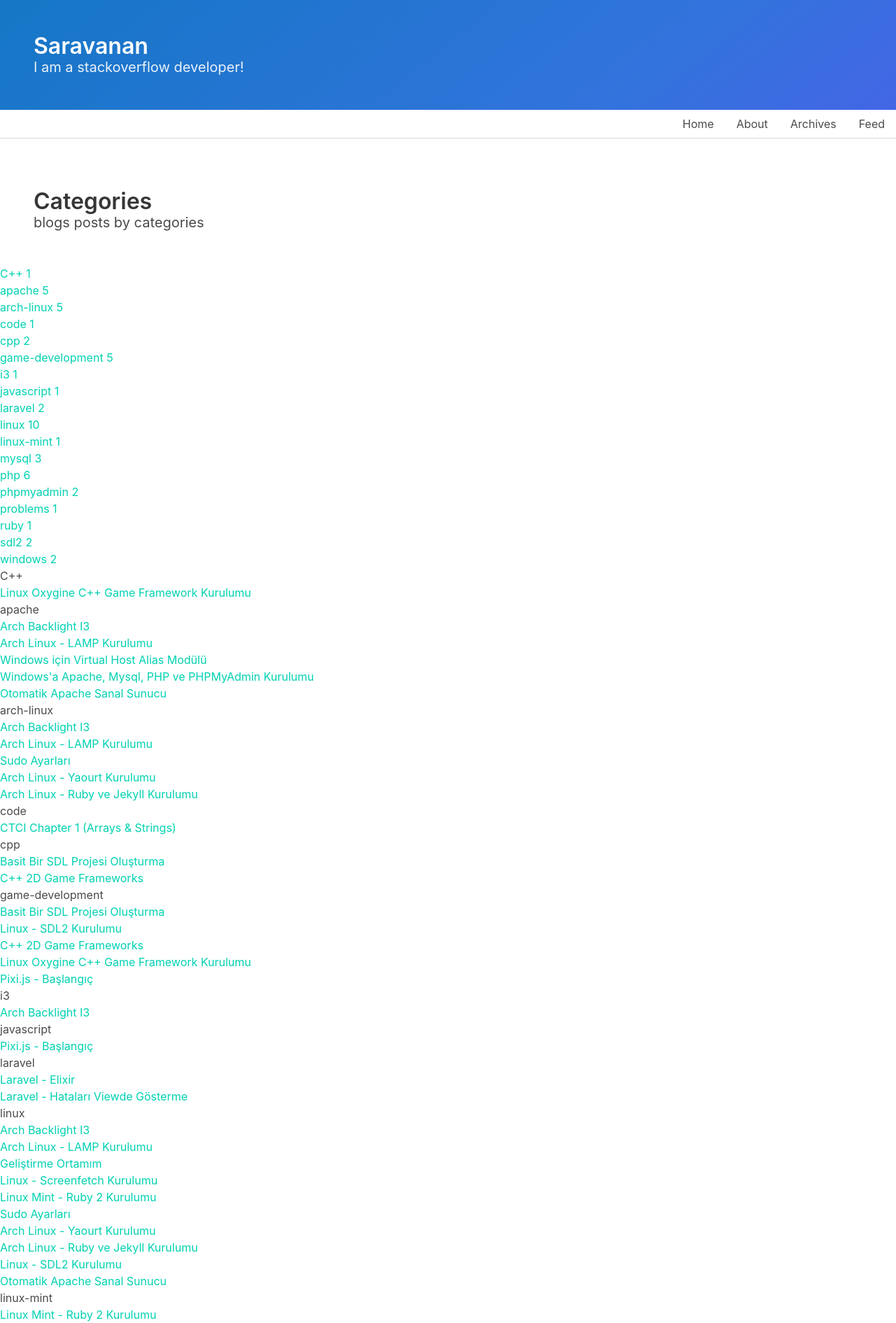
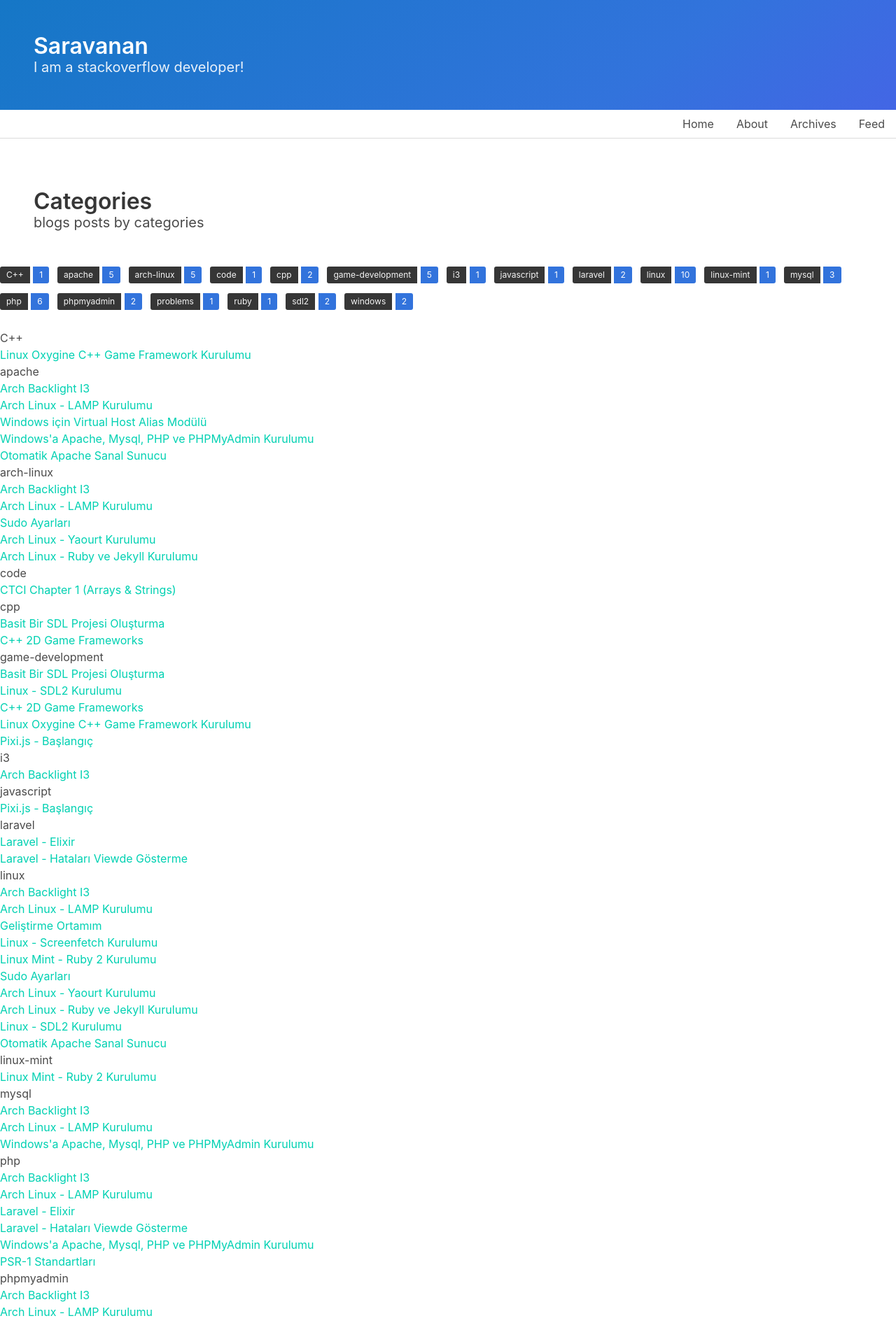
Before and after one commit to saravanaram/saravanaram.github.io, a Jekyll site: the page built from archives.html, in a window 1280 px wide. Shown: the top 1891 px of the page at 70% size. Built offline with Jekyll 4.4.1, drawn with Linux system fonts in a browser that asks for light colours.

Commit message:
Update archives.html

```diff
--- a/archives.html
+++ b/archives.html
@@ -41,20 +41,24 @@ permalink: archives.html
 
 {% assign tags_list = site_tags | split:',' | sort %}
 
-<div class="tag-index">
-  <ul>
+<div class="field is-grouped is-grouped-multiline">
+
     {% for item in (0..site.tags.size) %}
+     <div class="control">
+    <div class="tags has-addons">
     {% unless forloop.last %}
       {% capture this_tag %}{{ tags_list[item] | strip_newlines }}{% endcapture %}
-      <li>
+
         <a href="#{{ this_tag }}">
-          <span>{{ this_tag }}</span>
-          <span class="count">{{ site.tags[this_tag].size }}</span>
+              <span class="tag is-dark">{{ this_tag }}</span>
+      <span class="tag is-info">{{ site.tags[this_tag].size }}</span>
+
         </a>
-      </li>
+  </div>
+  </div>
     {% endunless %}
     {% endfor %}
-  </ul>
+
 </div>
 
 {% for item in (0..site.tags.size) %}{% unless forloop.last %}
```
